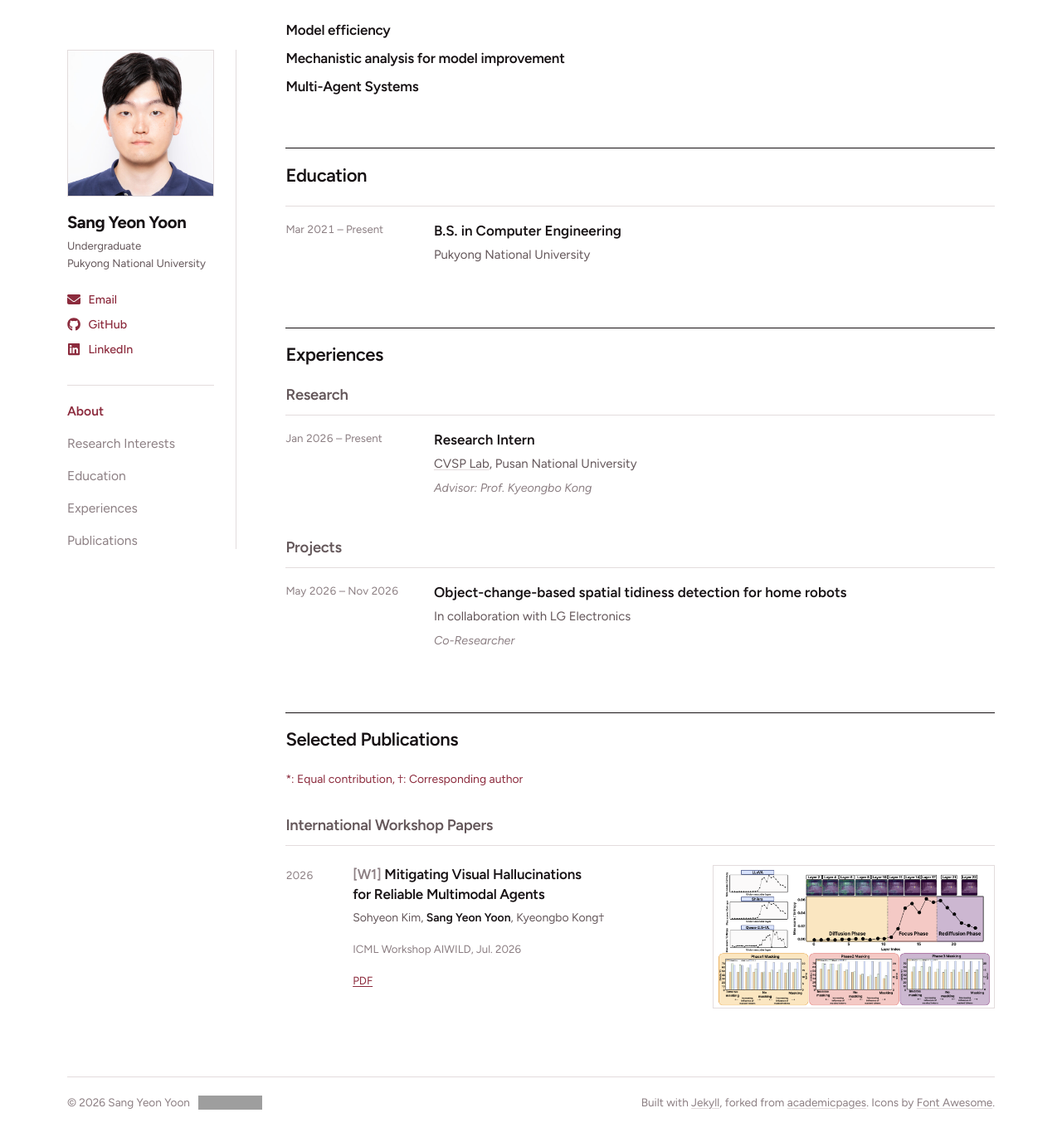
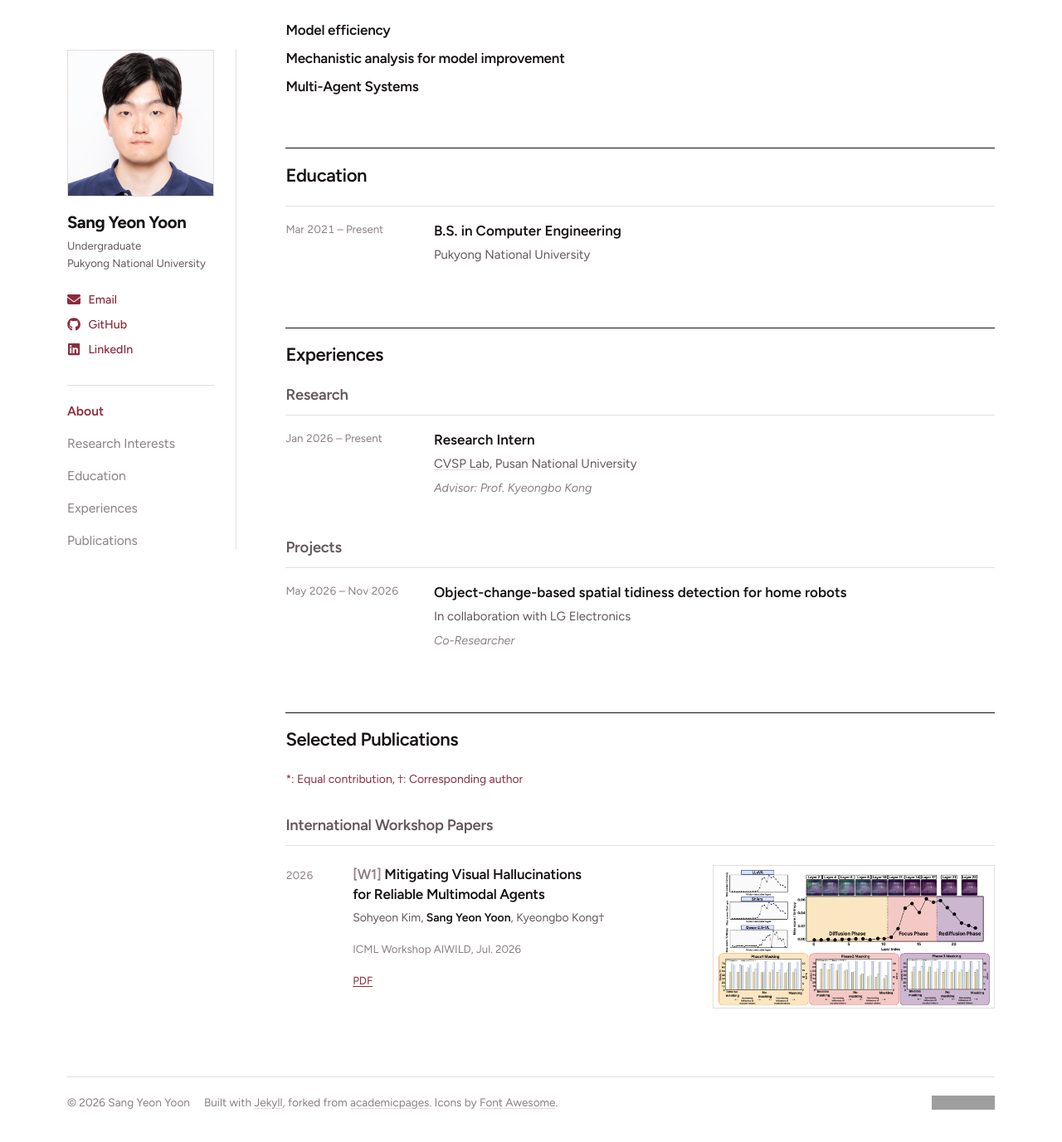
Before and after one commit to Glesep/Glesep.github.io, a Jekyll site: the page built from _pages/about.md, in a window 1280 px wide and 1400 px high, scrolled down 574 px. Shown: the top 1377 px of the window at 83% size. Built offline with Jekyll 4.4.1, drawn with Linux system fonts in a browser that asks for light colours; grey boxes are pictures that could not be loaded.

Commit message:
Group footer copyright and credit on one side
space-between was pushing the two lines of text to opposite edges of the
row, which read as two unrelated notes. They are one credit line, so they
sit together on the left and the visit counter takes the right edge.

Co-Authored-By: Claude Opus 5 (1M context) <noreply@anthropic.com>

```diff
--- a/_layouts/home.html
+++ b/_layouts/home.html
@@ -98,7 +98,13 @@
 <footer class="foot">
   <div class="foot__inner">
     <span class="foot__left">
-      &copy; {{ site.time | date: '%Y' }} {{ a.name | default: site.title }}
+      <span>&copy; {{ site.time | date: '%Y' }} {{ a.name | default: site.title }}</span>
+      <span class="foot__credit">
+        Built with <a href="https://jekyllrb.com/" rel="nofollow">Jekyll</a>,
+        forked from <a href="https://github.com/academicpages/academicpages.github.io">academicpages</a>.
+        Icons by <a href="https://fontawesome.com/" rel="nofollow">Font Awesome</a>.
+      </span>
+    </span>
     {%- comment -%}
       Visit counter. hits.sh counts a hit each time the badge image is
       fetched - no account, no script, nothing stored on our side.
@@ -107,12 +113,6 @@
       <img src="https://hits.sh/glesep.github.io.svg?style=flat-square&amp;label=visits&amp;color=8C2B3D&amp;labelColor=635659"
            alt="Visit counter" width="94" height="20" loading="lazy">
     </a>
-    </span>
-    <span class="foot__credit">
-      Built with <a href="https://jekyllrb.com/" rel="nofollow">Jekyll</a>,
-      forked from <a href="https://github.com/academicpages/academicpages.github.io">academicpages</a>.
-      Icons by <a href="https://fontawesome.com/" rel="nofollow">Font Awesome</a>.
-    </span>
   </div>
 </footer>
 
--- a/assets/css/home.css
+++ b/assets/css/home.css
@@ -382,10 +382,21 @@ a:hover { text-decoration-color: var(--accent-soft); }
   flex-wrap: wrap;
   gap: .75rem;
 }
-.foot__credit { text-align: right; }
-.foot__left { display: inline-flex; align-items: center; gap: .6rem; }
+/* Copyright and credit read as one line; they wrap together on narrow
+   screens rather than the credit jumping to the far edge. */
+.foot__left {
+  display: flex;
+  align-items: baseline;
+  flex-wrap: wrap;
+  gap: .35rem 1rem;
+}
 /* The badge carries its own underline-free link styling. */
-.foot__hits { display: inline-flex; text-decoration: none; }
+.foot__hits {
+  display: inline-flex;
+  align-self: center;
+  flex: none;
+  text-decoration: none;
+}
 .foot__hits img { display: block; height: 1.25em; width: auto; }
 .foot a {
   color: inherit;
```
Lines whose indentation alone changed are shown as unchanged.
